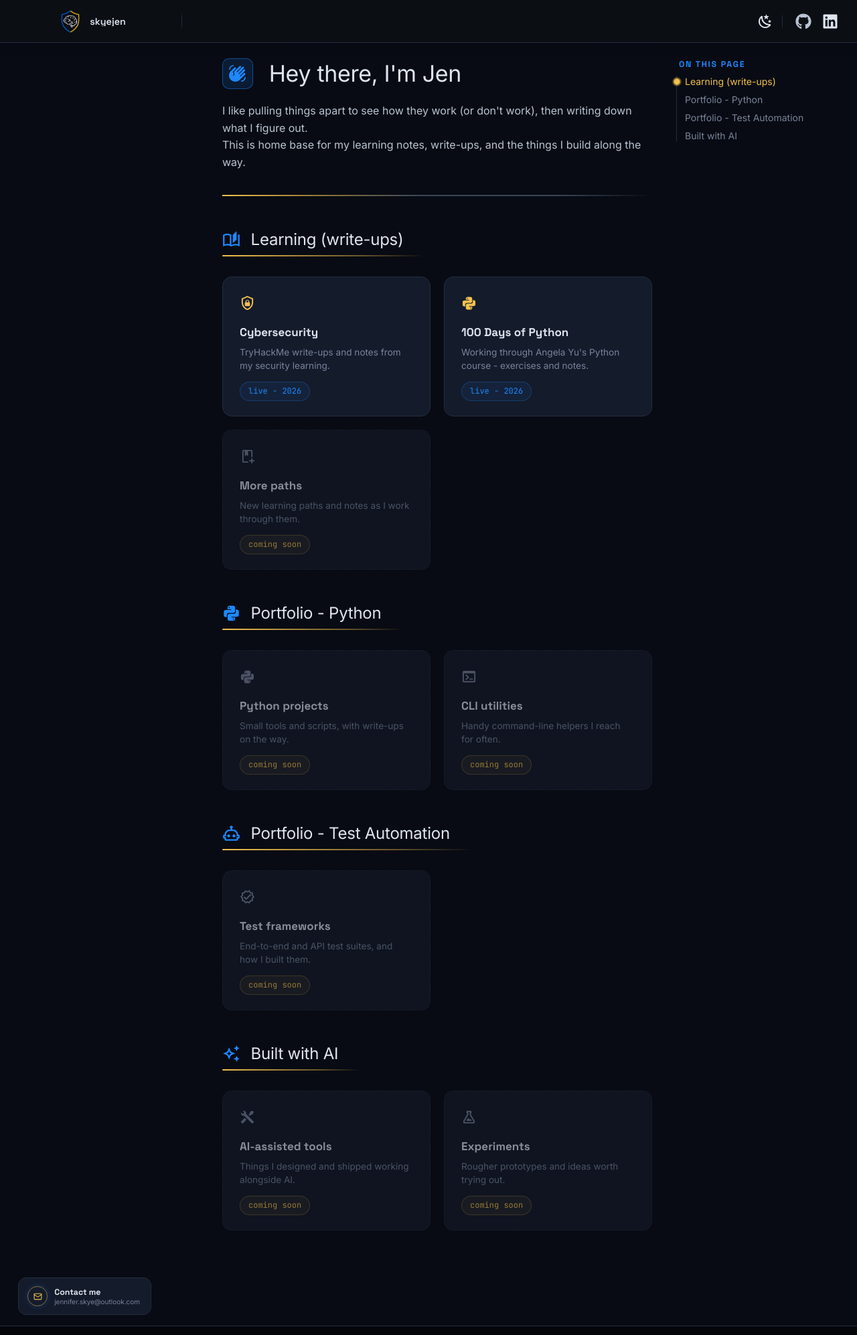
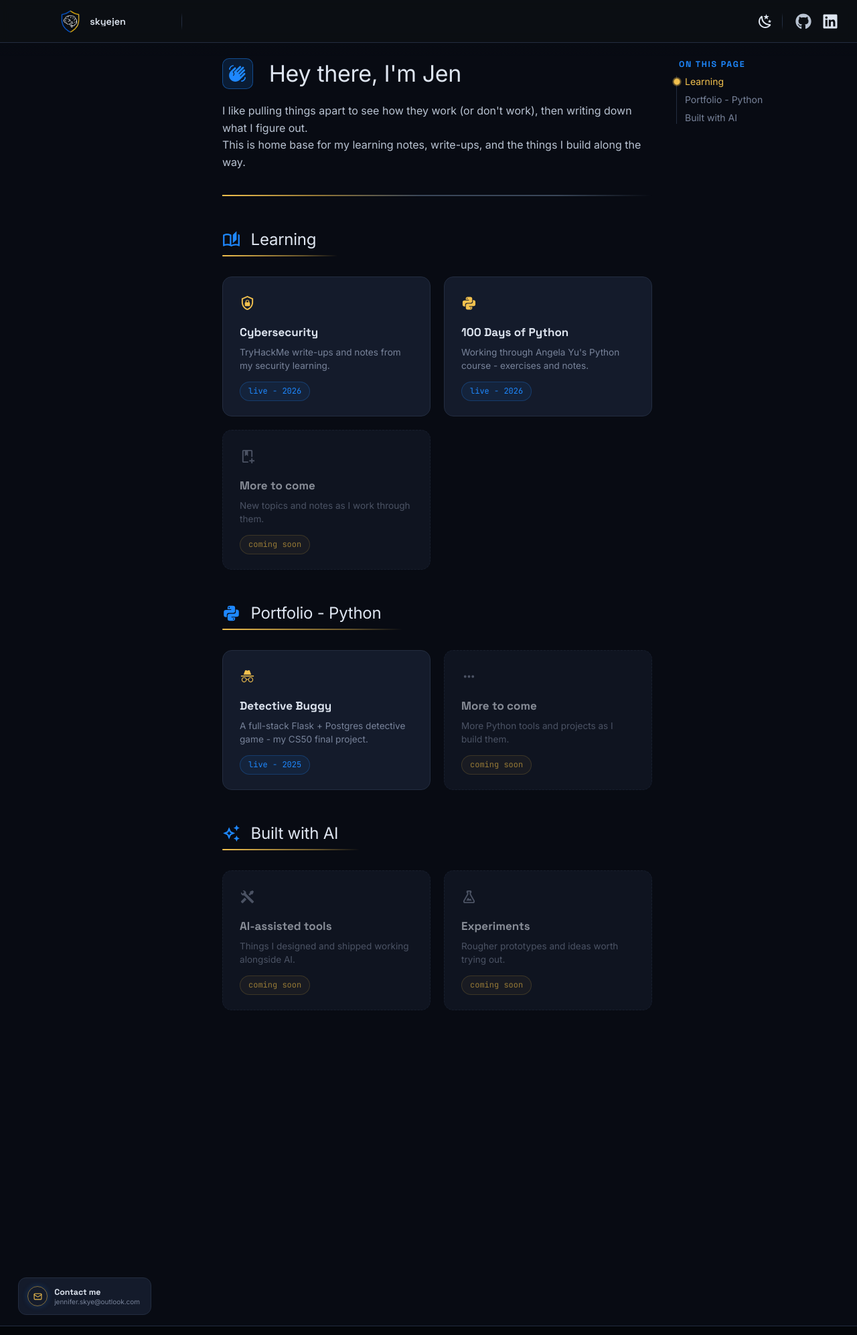
Before and after one commit to skyejen/skyejen.github.io, an MkDocs documentation site: the page built from docs/index.md, in a window 1280 px wide. Shown: the whole page at 67% size. Built offline with MkDocs 1.6.1 and Material for MkDocs 9.7.7, drawn with Linux system fonts in a browser that asks for light colours.

Commit message:
chore: landing page tile updates

```diff
--- a/docs/index.md
+++ b/docs/index.md
@@ -12,7 +12,7 @@ This is home base for my learning notes, write-ups, and the things I build along
      (div.sj-card--soon) for a real linked card once that repo has a live site.
      ═══════════════════════════════════════════════════════════════════════ -->
 
-## :material-book-open-page-variant-outline: Learning (write-ups)
+## :material-book-open-page-variant-outline: Learning
 
 <div class="sj-cards" markdown>
 
@@ -32,8 +32,8 @@ This is home base for my learning notes, write-ups, and the things I build along
 
 <div class="sj-card sj-card--soon" markdown="span">
 <span class="sj-card-icon">:material-book-plus-outline:</span>
-<span class="sj-card-title">More paths</span>
-<span class="sj-card-desc">New learning paths and notes as I work through them.</span>
+<span class="sj-card-title">More to come</span>
+<span class="sj-card-desc">New topics and notes as I work through them.</span>
 <span class="sj-card-meta">coming soon</span>
 </div>
 
@@ -43,30 +43,17 @@ This is home base for my learning notes, write-ups, and the things I build along
 
 <div class="sj-cards" markdown>
 
-<div class="sj-card sj-card--soon" markdown="span">
-<span class="sj-card-icon">:material-language-python:</span>
-<span class="sj-card-title">Python projects</span>
-<span class="sj-card-desc">Small tools and scripts, with write-ups on the way.</span>
-<span class="sj-card-meta">coming soon</span>
-</div>
+<a class="sj-card" href="https://detective-buggy-ep1.onrender.com/" markdown="span">
+<span class="sj-card-icon">:material-incognito:</span>
+<span class="sj-card-title">Detective Buggy</span>
+<span class="sj-card-desc">A full-stack Flask + Postgres detective game - my CS50 final project.</span>
+<span class="sj-card-meta">live - 2025</span>
+</a>
 
 <div class="sj-card sj-card--soon" markdown="span">
-<span class="sj-card-icon">:material-console:</span>
-<span class="sj-card-title">CLI utilities</span>
-<span class="sj-card-desc">Handy command-line helpers I reach for often.</span>
-<span class="sj-card-meta">coming soon</span>
-</div>
-
-</div>
-
-## :material-robot-outline: Portfolio - Test Automation
-
-<div class="sj-cards" markdown>
-
-<div class="sj-card sj-card--soon" markdown="span">
-<span class="sj-card-icon">:material-check-decagram-outline:</span>
-<span class="sj-card-title">Test frameworks</span>
-<span class="sj-card-desc">End-to-end and API test suites, and how I built them.</span>
+<span class="sj-card-icon">:material-dots-horizontal:</span>
+<span class="sj-card-title">More to come</span>
+<span class="sj-card-desc">More Python tools and projects as I build them.</span>
 <span class="sj-card-meta">coming soon</span>
 </div>
 
```
